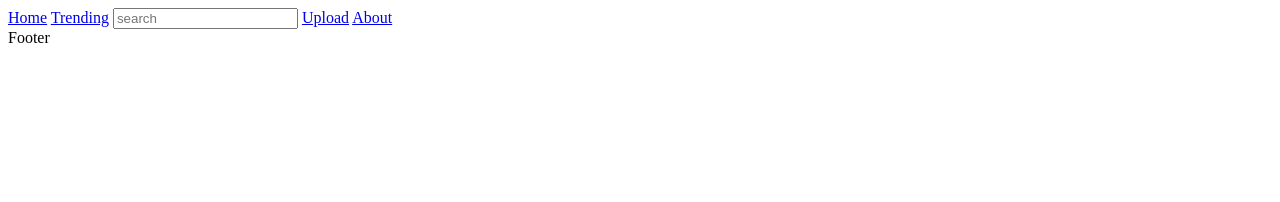
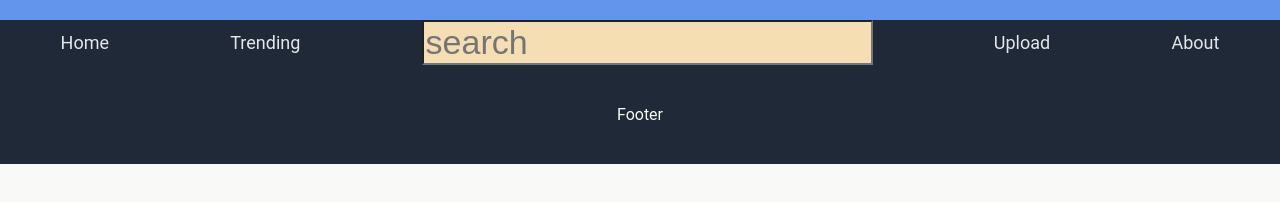
Before and after one commit to Team5-AlphaJS/GifJoy, a website with bundled scripts: page Gif Project/index.html in a window 1280 px wide. Built offline with nearby package versions, Linux system fonts and the light colour scheme.

Commit message:
some styles

```diff
--- a/Gif Project/index.html
+++ b/Gif Project/index.html
@@ -3,10 +3,12 @@
 <head>
   <meta charset="UTF-8">
   <meta name="viewport" content="width=device-width, initial-scale=1.0">
-
+  <link rel="stylesheet" href="./styles/main.css"
+  <link href="https://fonts.googleapis.com/css2?family=Roboto:wght@300&display=swap" rel="stylesheet">
   <title>Giphy</title>
 </head>
 <body>
+  <header></header>
   <nav>
     <a href="#" id="home">Home</a>
     <a href="#" id="trending">Trending</a>
--- a/Gif Project/styles/main.css
+++ b/Gif Project/styles/main.css
@@ -0,0 +1,58 @@
+body {
+  font-family: 'roboto', Arial, sans-serif;
+  background-color: #f9faf8;
+  padding: 0px;
+  margin: 0px;
+
+}
+
+#container {
+  display: flex;
+  flex-direction: row;
+}
+
+/* Nav bar */
+
+nav {
+  display: flex;
+  justify-content: space-around;
+  background-color: #1f2937;
+  color: #f9faf8;
+  font-size: 18px;
+  align-items: center;
+}
+ul {
+  list-style: none;
+  display: flex;
+  padding: 0px;
+  margin: 0px;
+  gap: 8px;
+}
+a {
+  text-decoration: none;
+  color: #e5e7eb;
+}
+#search{
+  display: flex;
+  background-color: wheat;
+  font-size: 34px;
+}
+nav a:hover {
+  color: rgb(198, 115, 247);
+}
+
+
+header {
+  display: flex;
+  height: 20px;
+  background: cornflowerblue;
+}
+
+footer {
+  display: flex;
+  align-items: center;
+  justify-content: center;
+  padding: 40px;
+  background-color: #1f2937;
+  color: #f9faf8;
+}
```
Also changed, not shown: Gif Project/src/events/navigation-events.js (line endings or trailing spaces).
